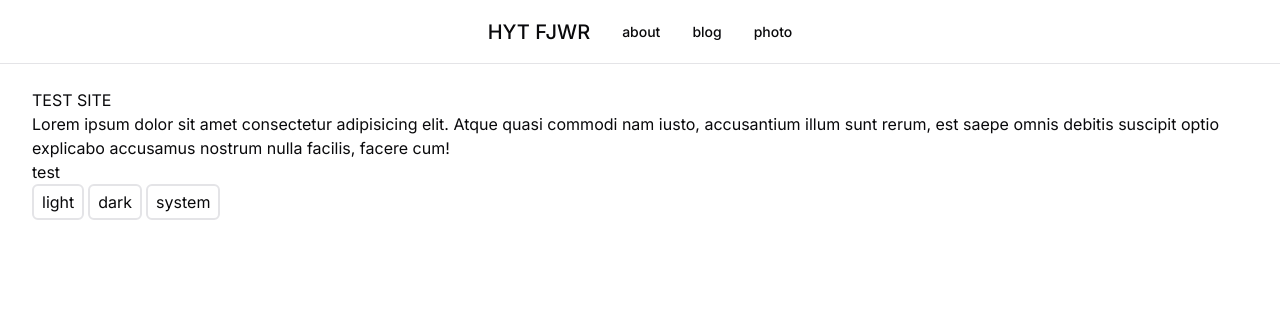
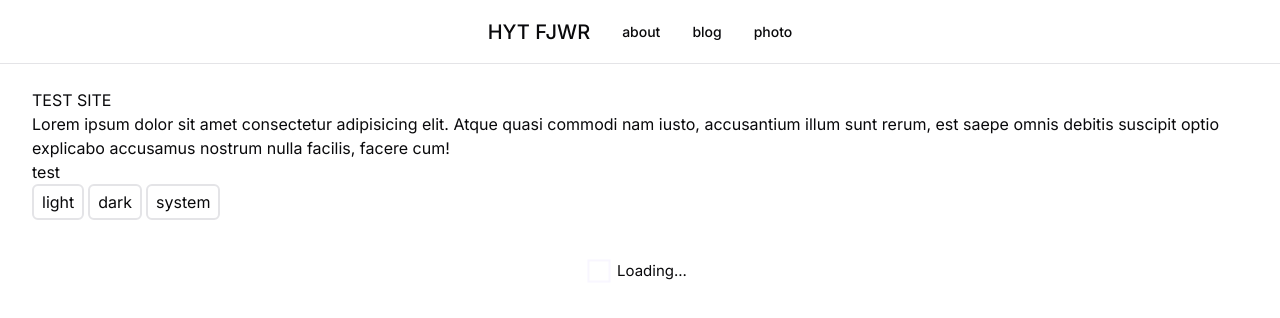
Before and after one commit to hyt-fjwr/hytfjwr, a Next.js app: page / in a window 1280 px wide. Shown: the top 318 px of the page. Built offline with nearby package versions, Linux system fonts and the light colour scheme.

Commit message:
added loading components

```diff
--- a/app/components/ImageModal.tsx
+++ b/app/components/ImageModal.tsx
@@ -3,6 +3,7 @@
 import React, { useState } from "react";
 import Modal from "react-modal";
 import Image from "next/image";
+import Loading from "./Loading";
 
 interface ImageModalProps {
   imageUrl: any;
@@ -18,6 +19,7 @@ const ImageModal: React.FC<ImageModalProps> = ({
   date,
 }) => {
   const [modalIsOpen, setModalIsOpen] = useState(false);
+  const [isLoading, setIsLoading] = useState(true);
 
   const openModal = () => {
     setModalIsOpen(true);
@@ -52,7 +54,9 @@ const ImageModal: React.FC<ImageModalProps> = ({
           className="flex md:w-60 md:h-60 w-28 h-28 object-cover cursor-zoom-in hover:scale-110 transition duration-500"
           alt={place}
           quality={70}
+          onLoadingComplete={() => setIsLoading(false)}
         />
+        {isLoading ?? <Loading />}
       </button>
       <Modal
         isOpen={modalIsOpen}
@@ -74,7 +78,7 @@ const ImageModal: React.FC<ImageModalProps> = ({
             alt={place}
             className="md:h-full md:object-contain"
           />
-          <p className=" text-[12px] md:text-sm font-mono py-1 opacity-60">
+          <p className=" text-[12px] md:text-sm font-mono py-1 opacity-60 text-white">
             Location: {place} <br /> Photo taken on {date}
           </p>
         </button>
--- a/app/components/Loading.tsx
+++ b/app/components/Loading.tsx
@@ -1,5 +1,10 @@
 import React from "react";
 
 export default function Loading() {
-  return <div></div>;
+  return (
+    <div className="flex justify-center items-center gap-3 mt-10">
+      <div className="h-3 w-3 animate-ping border-[1px] border-violet-400"></div>
+      <p className="text-[15px] font-weight">Loading...</p>
+    </div>
+  );
 }
--- a/app/page.tsx
+++ b/app/page.tsx
@@ -1,6 +1,7 @@
 import Image from "next/image";
 import ImageModal from "./components/ImageModal";
 import { ThemeToggle } from "./components/Theme-Toggle";
+import Loading from "./components/Loading";
 
 export default function Home() {
   return (
@@ -13,6 +14,7 @@ export default function Home() {
       </p>
       <div>test</div>
       <ThemeToggle />
+      <Loading />
     </main>
   );
 }
```
